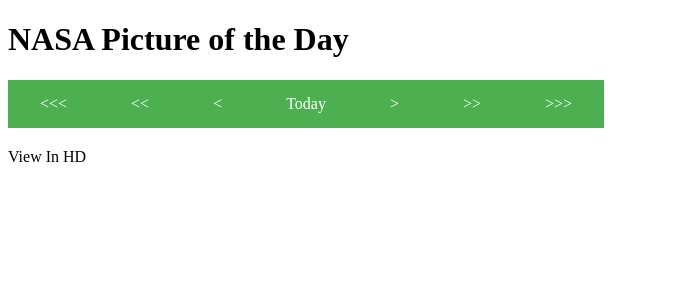
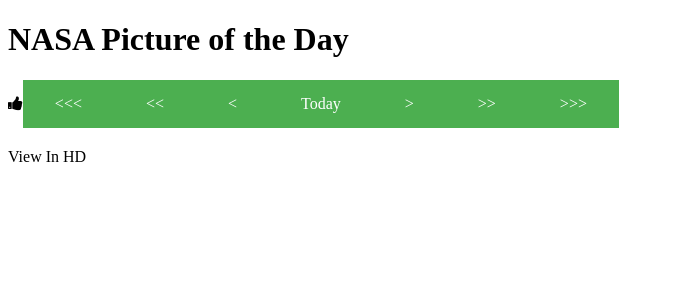
Before and after one commit to lukewickstead/ReactReduxSagas, a React (Create React App) app: page / in a window 1280 px wide. Shown: the top 300 px of the page, without its empty margins (0-674 px from the left). Built offline with nearby package versions, Linux system fonts and the light colour scheme; no server answers.

Commit message:
Adding int font awesome

```diff
--- a/package.json
+++ b/package.json
@@ -4,6 +4,7 @@
   "private": true,
   "dependencies": {
     "axios": "^0.18.0",
+    "font-awesome": "^4.7.0",
     "node-sass": "^4.11.0",
     "react": "^16.7.0",
     "react-dom": "^16.7.0",
--- a/src/App.js
+++ b/src/App.js
@@ -3,6 +3,7 @@
 import { BrowserRouter, Route, Switch } from "react-router-dom";
 
 import './App.scss';
+import 'font-awesome/css/font-awesome.min.css'
 
 import NasaPictureOfTheDay  from './containers/NasaPictureOfTheDay';
 
--- a/src/api/apiKeys.js
+++ b/src/api/apiKeys.js
@@ -1 +1 @@
-export const NASA_API_KEY = 'FIXME';
+export const NASA_API_KEY = 'CeJ9zuuspOQx0OLbP6xVZRElindbAoXdfYSyDWpx';
--- a/src/components/DateSelector/index.js
+++ b/src/components/DateSelector/index.js
@@ -4,6 +4,7 @@
 
     return (
         <span className="date-selector">
+            <i className="fa fa-thumbs-up"></i>
             <div className='button'>&lt;&lt;&lt;</div>
             <div className='button'>&lt;&lt;</div>
             <div className='button'>&lt;</div>
```
Also changed, not shown: 1 other file (tests, documents, lock files or other folders).
